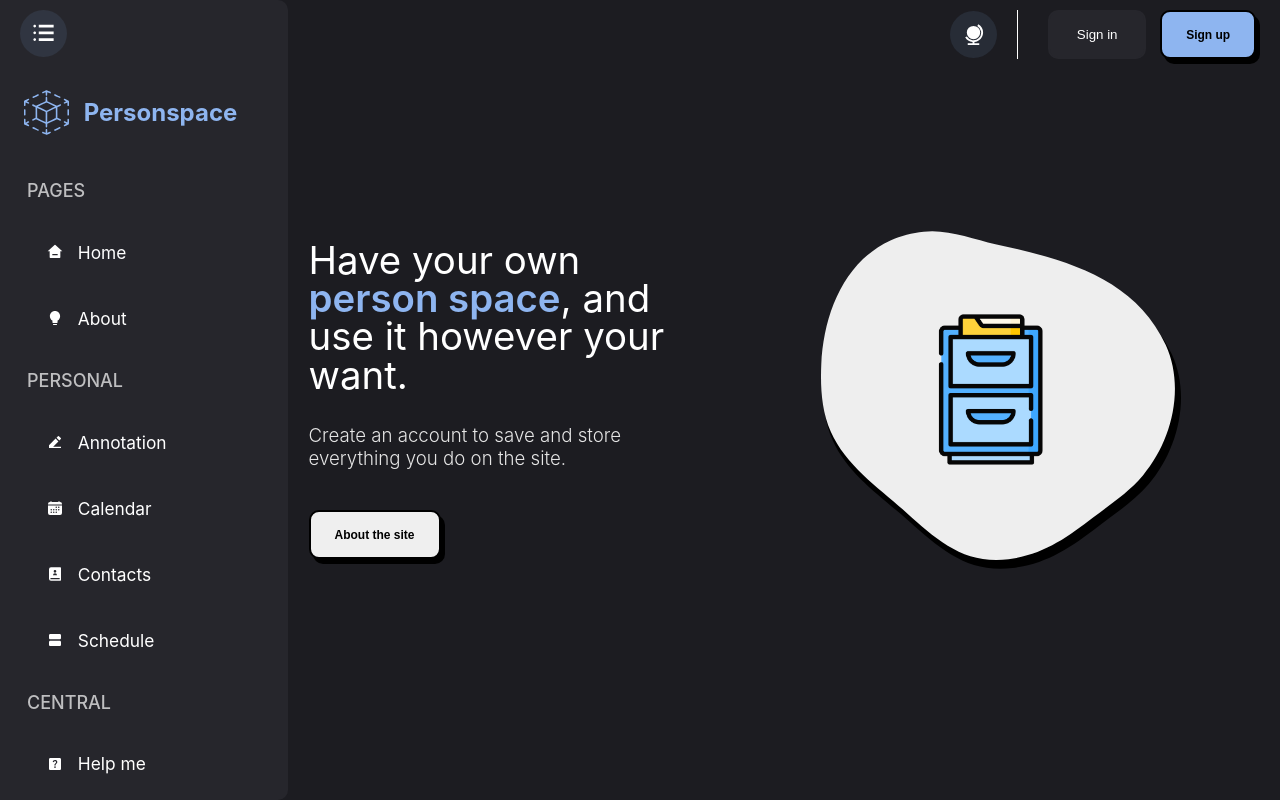
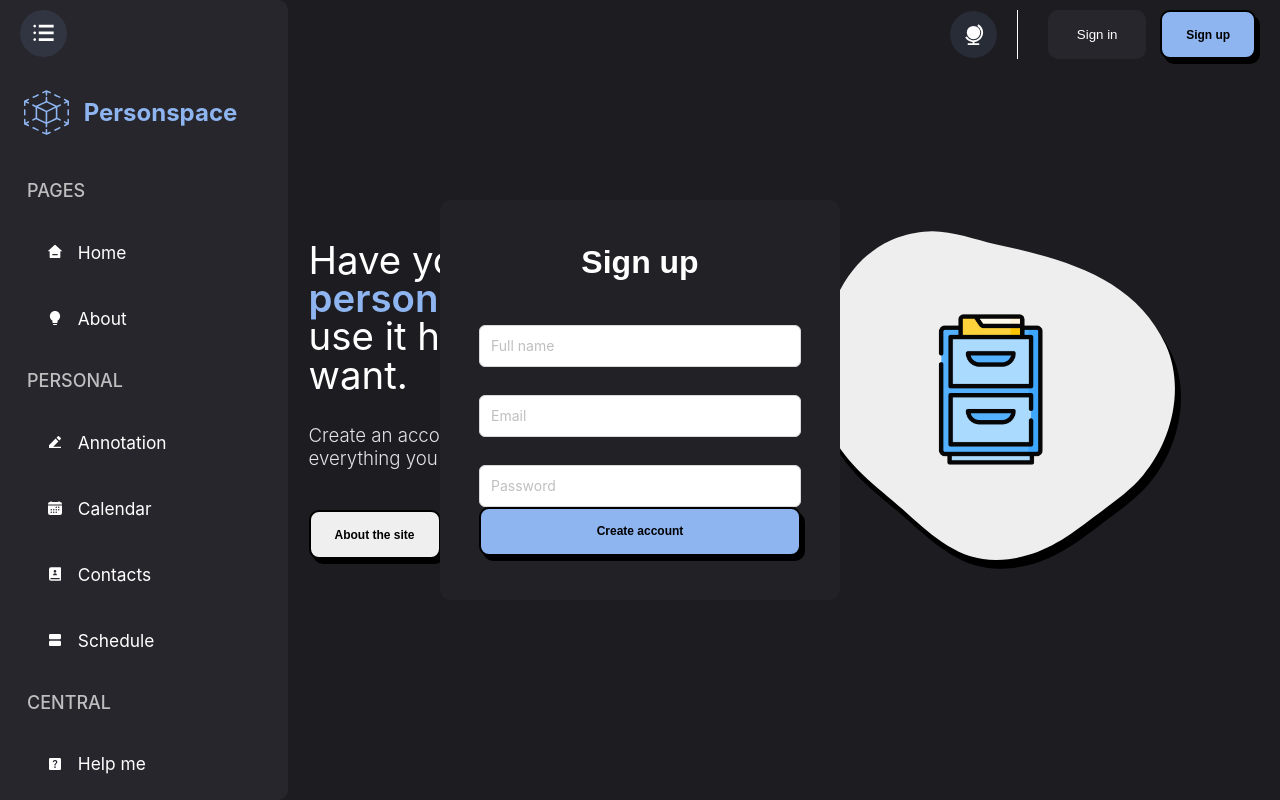
Before and after one commit to RichardPompeo/personspace, a Next.js app in the folder apps/web/: page / in a window 1280 px wide. Built offline with nearby package versions, Linux system fonts and the light colour scheme; a web font is replaced by a local one.

Commit message:
feat: added register modal

```diff
--- /dev/null
+++ b/apps/web/components/FormSignUp.tsx
@@ -0,0 +1,16 @@
+import { Input } from "antd"
+
+import { Form } from "../styles/components/FormSignUp"
+import { PrimaryButton } from "ui"
+
+export default function FormSignUp() {
+  return(
+    <Form>
+      <Input type="text" placeholder="Full name"/>
+      <Input type="email" placeholder="Email"/>
+      <Input type="password" placeholder="Password"/>
+
+      <PrimaryButton color="#8EB5F0">Create account</PrimaryButton>
+    </Form>
+  )
+}
--- /dev/null
+++ b/apps/web/components/RegisterModal.tsx
@@ -0,0 +1,14 @@
+import FormSignUp from "./FormSignUp";
+import { Container, ContentModal, Title } from "../styles/components/RegisterModal"
+
+export default function RegisterModal() {
+  return (
+    <Container>
+      <ContentModal>
+        <Title>Sign up</Title>
+
+        <FormSignUp />
+      </ContentModal>
+    </Container>
+  )
+};
--- a/apps/web/layout/index.tsx
+++ b/apps/web/layout/index.tsx
@@ -19,6 +19,7 @@ import {
   SubTitle,
   Img,
 } from "../styles/pages/HomeStyles";
+import RegisterModal from "../components/RegisterModal";
 
 export default function Layout() {
   const { menu } = useContext(LayoutContext);
@@ -27,6 +28,7 @@ export default function Layout() {
 
   return (
     <LayoutContainer>
+      <RegisterModal />
       <Row>
         <Col span={menu ? 4 : 2}>
           <NavBar />
--- /dev/null
+++ b/apps/web/styles/components/FormSignUp.ts
@@ -0,0 +1,16 @@
+import { styled } from "styled-components";
+
+export const Form = styled.form`
+  display: flex;
+  flex-direction: column;
+
+  input {
+    width: 23em;
+    height: 3em;
+    /* background-color: transparent; */
+  }
+
+  input + input {
+    margin-top: 2em;
+  }
+`;
--- /dev/null
+++ b/apps/web/styles/components/RegisterModal.ts
@@ -0,0 +1,26 @@
+import { styled } from "styled-components";
+
+export const Container = styled.div`
+  position: fixed;
+  width: 100vw;
+  height: 100vh;
+  display: flex;
+  z-index: 2;
+  align-items: center;
+  justify-content: center;
+`;
+
+export const ContentModal = styled.div`
+  background-color: #212126ff;
+  width: 25em;
+  height: 25em;
+  display: flex;
+  align-items: center;
+  flex-direction: column;
+  border-radius: 10px;
+  justify-content: space-evenly;
+`;
+
+export const Title = styled.h1`
+
+`;
```
